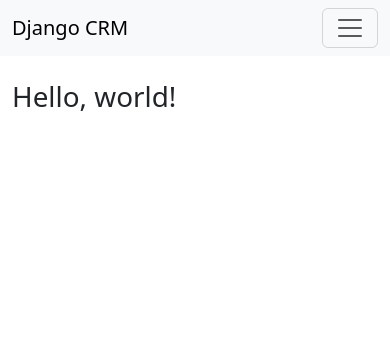
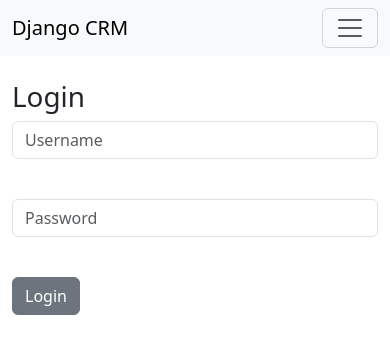
Before and after one commit to MarquisPierre/CRM-Application, a Django app: page / in a window 390 px wide. Shown: the top 354 px of the page. Run offline with Django 5.2, Linux system fonts and the light colour scheme.

Commit message:
made functioning login logout form

```diff
--- a/website/templates/base.html
+++ b/website/templates/base.html
@@ -9,10 +9,21 @@
   <body>
     {% include 'navbar.html' %}
     <div class="container">
-      <br>
+      <br/>
+        {% if messages %}
+        {% for message in messages %}
+          <div class="alert alert-warning alert-dismissible fade show" role="alert">
+            {{ message }}
+            <button type="button" class="btn-close" data-bs-dismiss="alert" aria-label="Close"></button>
+          </div>
+
+
+        {% endfor %}
+      {% endif %}
+
         {% block content%}
         {% endblock %}
-      <br>
+
     </div>
 
     <script src="https://cdn.jsdelivr.net/npm/bootstrap@5.3.8/dist/js/bootstrap.bundle.min.js" integrity="sha384-FKyoEForCGlyvwx9Hj09JcYn3nv7wiPVlz7YYwJrWVcXK/BmnVDxM+D2scQbITxI" crossorigin="anonymous"></script>
--- a/website/templates/home.html
+++ b/website/templates/home.html
@@ -1,6 +1,28 @@
   {% extends 'base.html' %}
   {% block content %}
 
-  <h1>Hello, world!</h1>
+  {% if user.is_authenticated %}
 
+     <h1>Hello World</h1>
+
+  {% else %}
+
+<div class="col-md-6 offset-md-3">
+    <h1>Login</h1>
+<form method="POST" action="{% url 'home' %}">
+  <!-- when creating a form with django the following is needed to prevent highjacking -->
+   {% csrf_token %}
+  <div class="mb-3">
+    <input type="text" class="form-control" name="username", placeholder="Username" required>
+
+  </div><br/>
+  <div class="mb-3">
+    <input type="password" class="form-control" name="password", placeholder="Password" required>
+  </div>
+  <br/>
+  <button type="submit" class="btn btn-secondary">Login</button>
+
+</form>
+<br/>
+ {% endif %}
   {% endblock %}
--- a/website/urls.py
+++ b/website/urls.py
@@ -5,4 +5,6 @@ from website import views
 
 urlpatterns = [
     path('', views.home, name = 'home'),
+    # path('login/', views.login_user, name='login'),
+    # path('logout/', views.logout_user, name='logout'),
 ]
--- a/website/views.py
+++ b/website/views.py
@@ -1,5 +1,44 @@
-from django.shortcuts import render
+from django.shortcuts import render, redirect
+from django.contrib.auth import authenticate, login, logout
+from django.contrib import messages
+# Create your views here.
 
-# Create your views here.
 def home(request):
-    return render(request, 'home.html', {})
+    # Checks if user is logged in
+    if request.method == 'POST':
+        username = request.POST['username']
+        password = request.POST['password']
+        # Authenticate
+        user = authenticate(request, username=username, password=password)
+        if user is not None:
+            login(request, user)
+            messages.success(request, "You Have Been Logged In!")
+            return redirect('home')
+        else:
+            messages.success(request, "There Was An Error Logging In, Please Try Again...")
+            return redirect('home')
+    else:
+     return render(request, 'home.html', {})
+
+def login_out(request):
+    pass
+
+
+
+
+
+
+def register_user(request):
+    pass
+
+def customer_record(request, pk):
+    pass
+
+def delete_record(request, pk):
+    pass
+
+def add_record(request):
+    pass
+
+def update_record(request, pk):
+    pass
```
